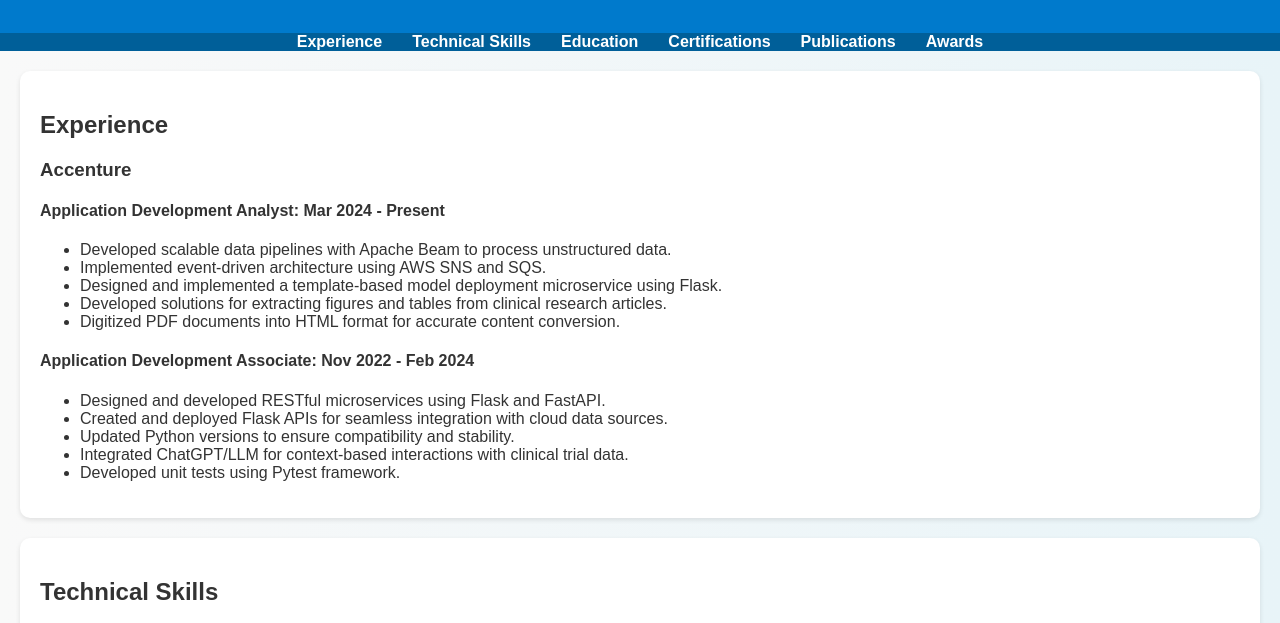
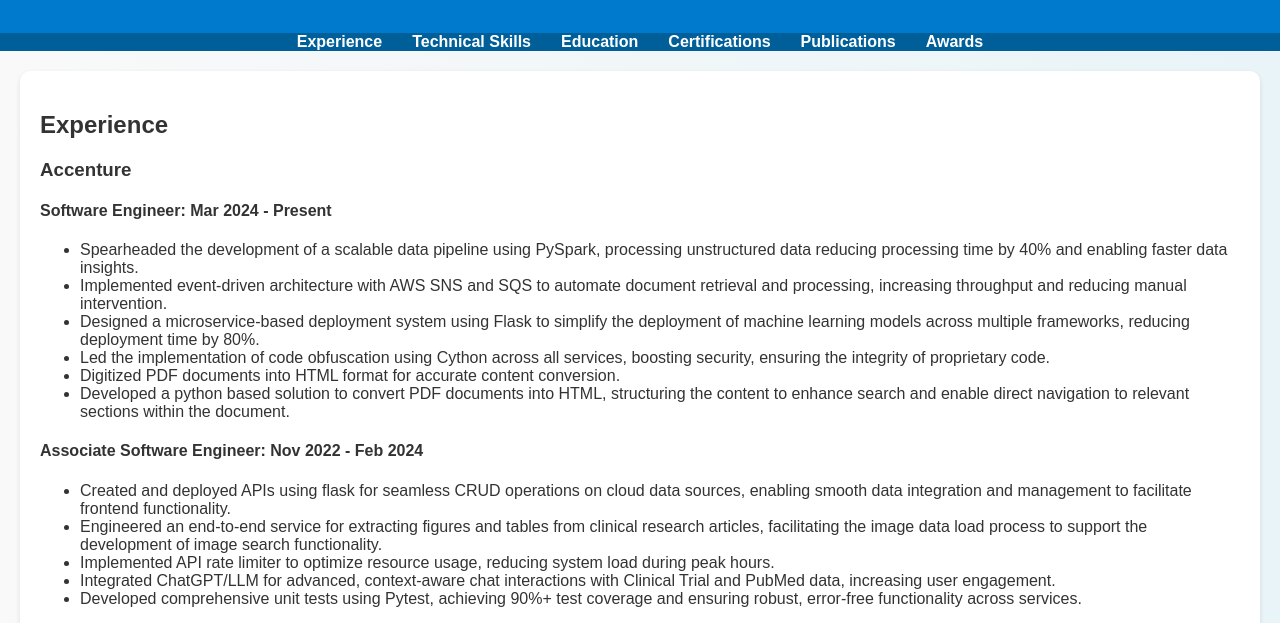
Before and after one commit to Ashay-20/Ashay-20.github.io, a plain HTML site: page index.html in a window 1280 px wide. Shown: the part 121-744 px from the top of the page. Drawn offline with Linux system fonts and the light colour scheme.

Commit message:
Update index.html

```diff
--- a/index.html
+++ b/index.html
@@ -148,21 +148,22 @@
     <section id="experience">
         <h2>Experience</h2>
         <h3>Accenture</h3>
-        <h4>Application Development Analyst: Mar 2024 - Present</h4>
+        <h4>Software Engineer: Mar 2024 - Present</h4>
         <ul>
-            <li>Developed scalable data pipelines with Apache Beam to process unstructured data.</li>
-            <li>Implemented event-driven architecture using AWS SNS and SQS.</li>
-            <li>Designed and implemented a template-based model deployment microservice using Flask.</li>
-            <li>Developed solutions for extracting figures and tables from clinical research articles.</li>
+            <li>Spearheaded the development of a scalable data pipeline using PySpark, processing unstructured data reducing processing time by 40% and enabling faster data insights.</li>
+            <li>Implemented event-driven architecture with AWS SNS and SQS to automate document retrieval and processing, increasing throughput and reducing manual intervention.</li>
+            <li>Designed a microservice-based deployment system using Flask to simplify the deployment of machine learning models across multiple frameworks, reducing deployment time by 80%.</li>
+            <li>Led the implementation of code obfuscation using Cython across all services, boosting security, ensuring the integrity of proprietary code.</li>
             <li>Digitized PDF documents into HTML format for accurate content conversion.</li>
+            <li>Developed a python based solution to convert PDF documents into HTML, structuring the content to enhance search and enable direct navigation to relevant sections within the document.</li>
         </ul>
-        <h4>Application Development Associate: Nov 2022 - Feb 2024</h4>
+        <h4>Associate Software Engineer: Nov 2022 - Feb 2024</h4>
         <ul>
-            <li>Designed and developed RESTful microservices using Flask and FastAPI.</li>
-            <li>Created and deployed Flask APIs for seamless integration with cloud data sources.</li>
-            <li>Updated Python versions to ensure compatibility and stability.</li>
-            <li>Integrated ChatGPT/LLM for context-based interactions with clinical trial data.</li>
-            <li>Developed unit tests using Pytest framework.</li>
+            <li>Created and deployed APIs using flask for seamless CRUD operations on cloud data sources, enabling smooth data integration and management to facilitate frontend functionality.</li>
+            <li>Engineered an end-to-end service for extracting figures and tables from clinical research articles, facilitating the image data load process to support the development of image search functionality.</li>
+            <li>Implemented API rate limiter to optimize resource usage, reducing system load during peak hours.</li>
+            <li>Integrated ChatGPT/LLM for advanced, context-aware chat interactions with Clinical Trial and PubMed data, increasing user engagement.</li>
+            <li>Developed comprehensive unit tests using Pytest, achieving 90%+ test coverage and ensuring robust, error-free functionality across services.</li>
         </ul>
     </section>
 
```
